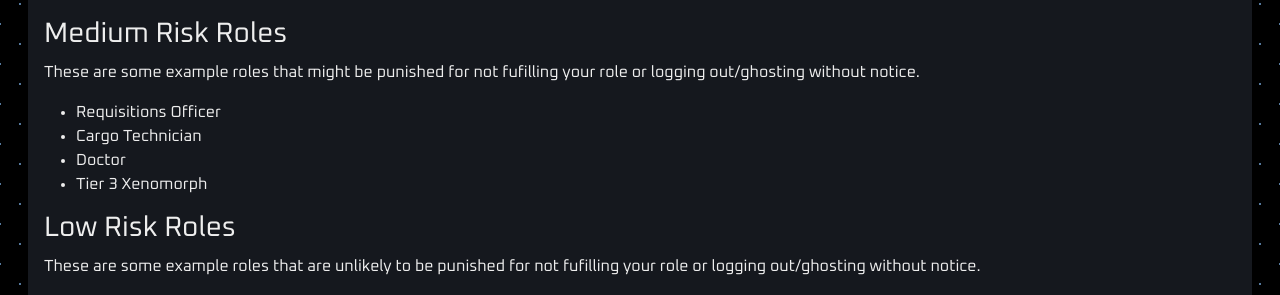
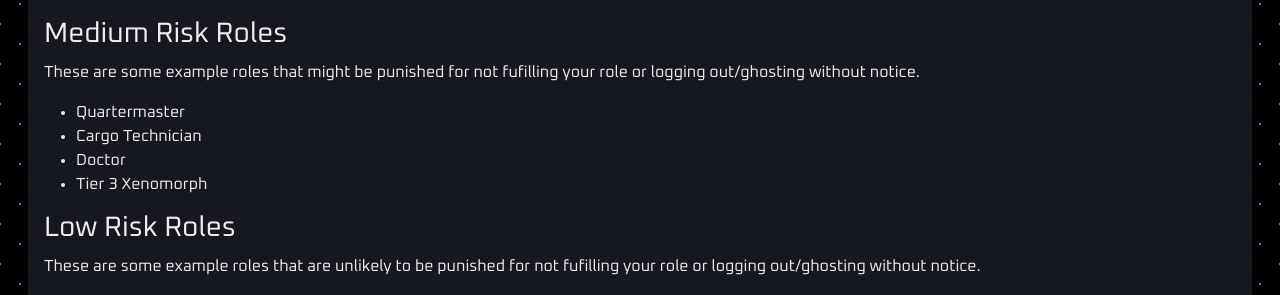
Before and after one commit to cmss13-devs/web, a Jekyll site: the page built from rules.md, in a window 1280 px wide and 900 px high, scrolled down 9380 px. Shown: the part 156-451 px from the top of the window. Built offline with Jekyll 4.4.1, drawn with Linux system fonts in a browser that asks for light colours.

Commit message:
Changed RO to QM

```diff
--- a/rules.md
+++ b/rules.md
@@ -361,7 +361,7 @@ These are some example roles that are likely to be punished for not fufilling yo
 
 These are some example roles that might be punished for not fufilling your role or logging out/ghosting without notice.
 
-- Requisitions Officer
+- Quartermaster
 - Cargo Technician
 - Doctor
 - Tier 3 Xenomorph
```
